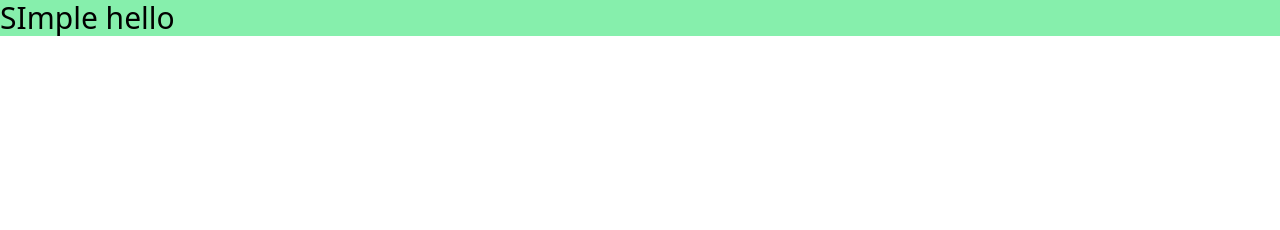
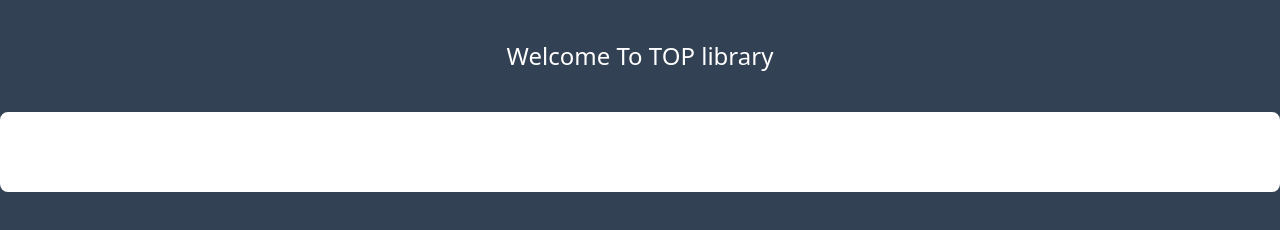
Before and after one commit to Nton23/TOP-library, a website: page index.html in a window 1280 px wide. Drawn offline with Linux system fonts and the light colour scheme.

Commit message:
Add Tittle and simple nav bar

```diff
--- a/index.html
+++ b/index.html
@@ -1,13 +1,21 @@
 <!DOCTYPE html>
 <html lang="en">
+
 <head>
     <meta charset="UTF-8">
     <meta http-equiv="X-UA-Compatible" content="IE=edge">
     <meta name="viewport" content="width=device-width, initial-scale=1.0">
     <link rel="stylesheet" href="css/style.css">
-    <title>SImple Tailwind Starter</title>
+    <title>TOP Library</title>
 </head>
+
 <body>
-    <h1 class="text-3xl bg-green-300">SImple hello</h1>
+    <div class="bg-slate-700 min-h-screen">
+        <div class="text-white text-2xl text-center py-10">
+            <h1>Welcome To TOP library</h1>
+        </div>
+        <nav class="bg-white border-2 border-white rounded-lg h-20"></nav>
+    </div>
 </body>
+
 </html>
```
Also changed, not shown: css/style.css.
